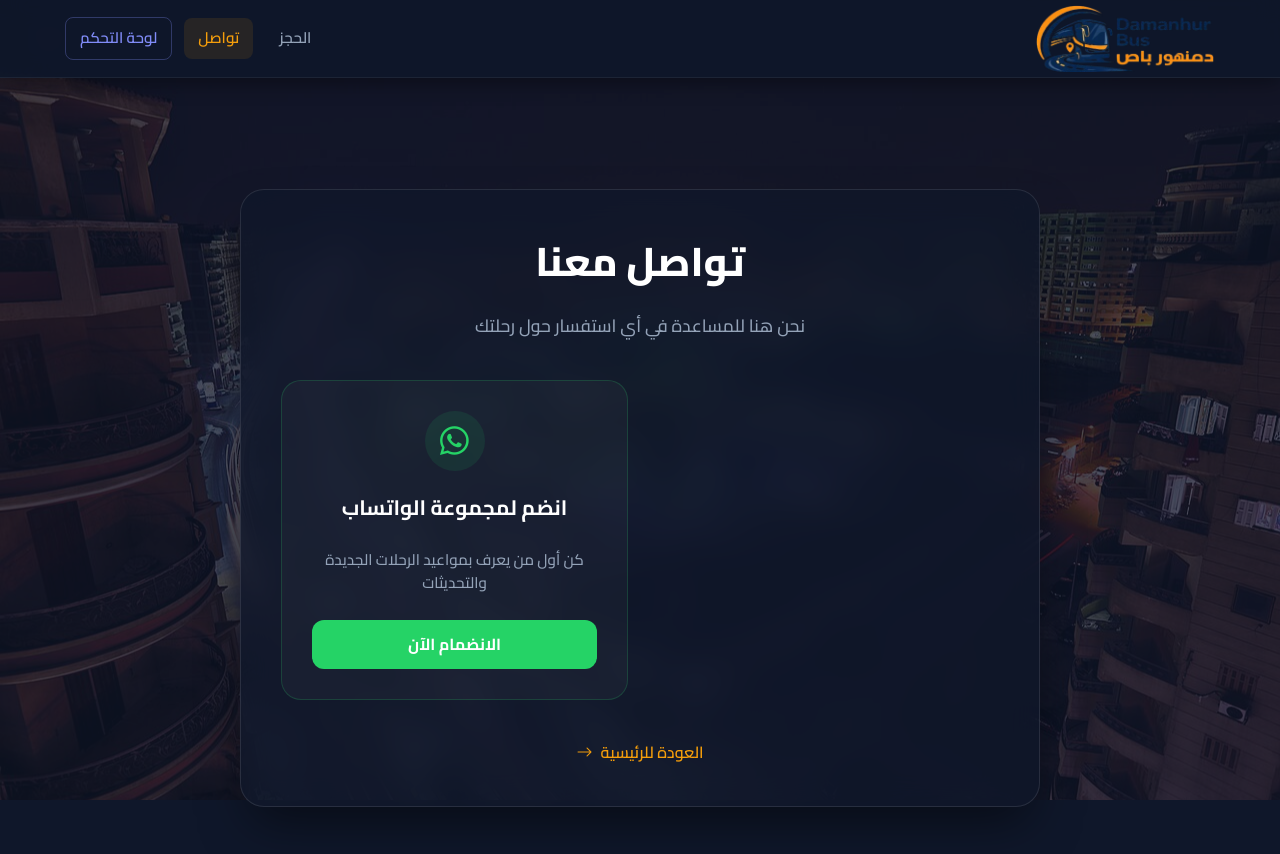
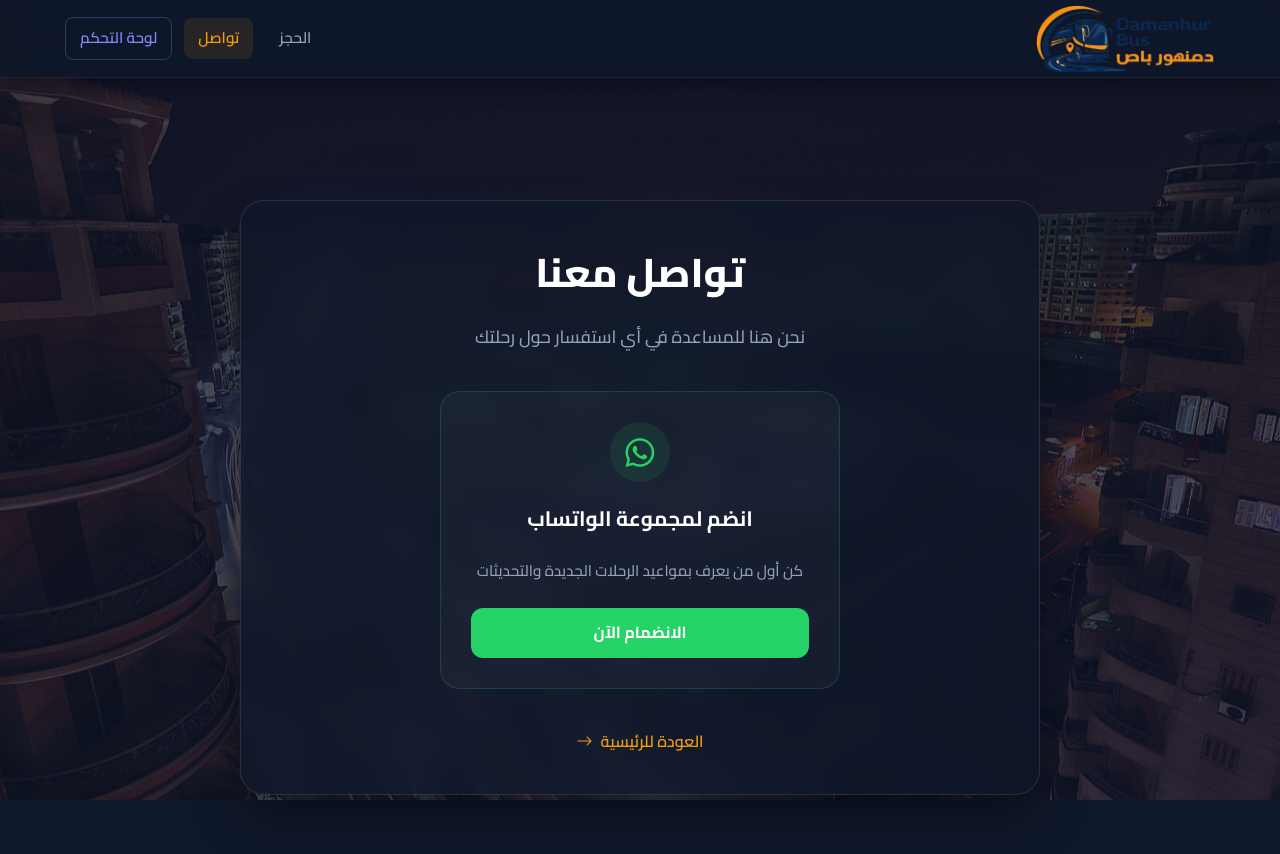
Before and after one commit to ZiadNader1/DamanhurBus, an Angular app in the folder client/: page /contact in a window 1280 px wide. Shown: the top 854 px of the page. Built offline with nearby package versions, Linux system fonts and the light colour scheme.

Commit message:
Center WhatsApp group card on contact page

```diff
--- a/client/src/app/components/contact/contact.css
+++ b/client/src/app/components/contact/contact.css
@@ -34,9 +34,8 @@
 }
 
 .contact-content {
-    display: grid;
-    grid-template-columns: repeat(2, 1fr);
-    gap: 24px;
+    display: flex;
+    justify-content: center;
     margin-bottom: 40px;
 }
 
@@ -49,6 +48,8 @@
     display: flex;
     flex-direction: column;
     align-items: center;
+    width: 100%;
+    max-width: 400px;
 }
 
 .contact-item:hover {
```
